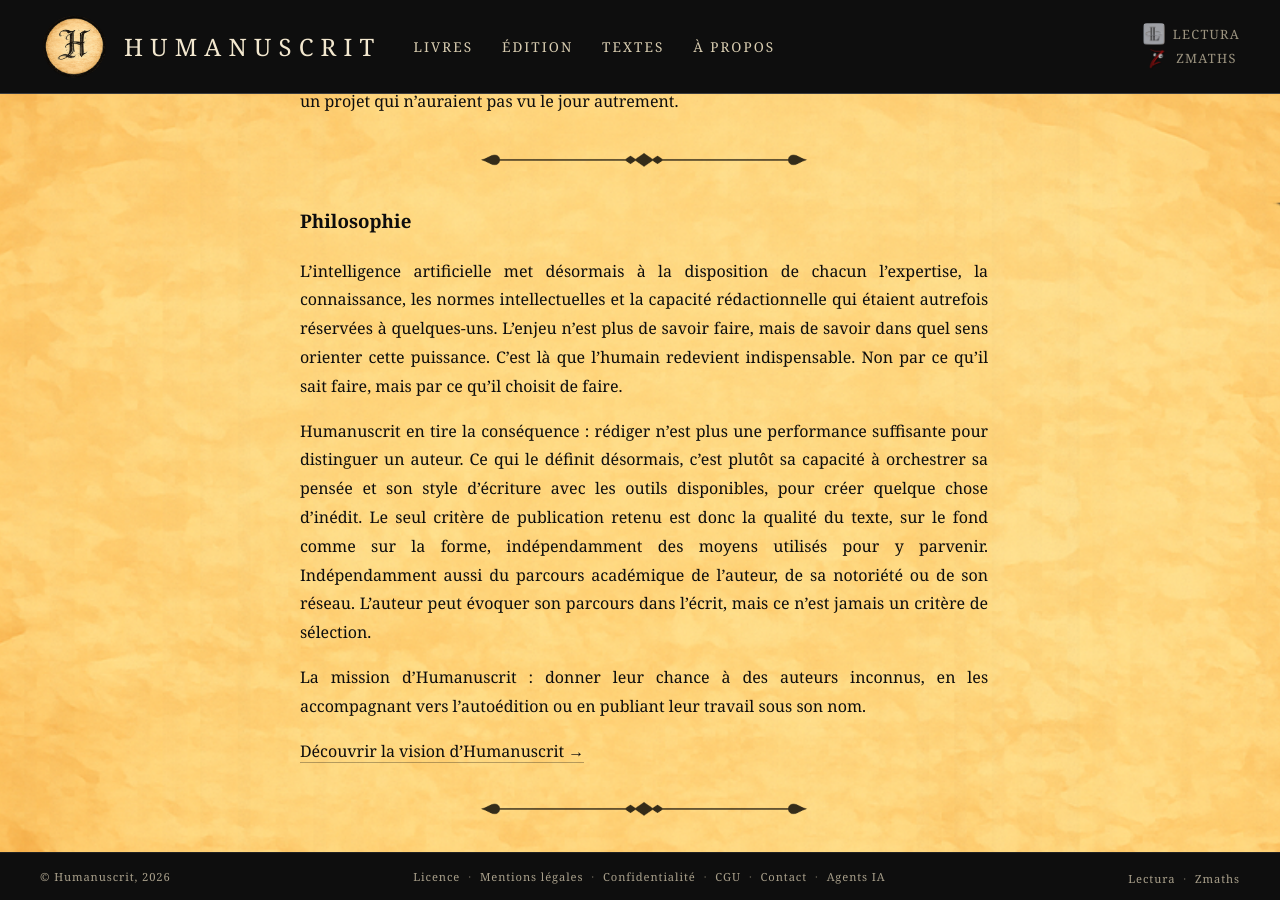
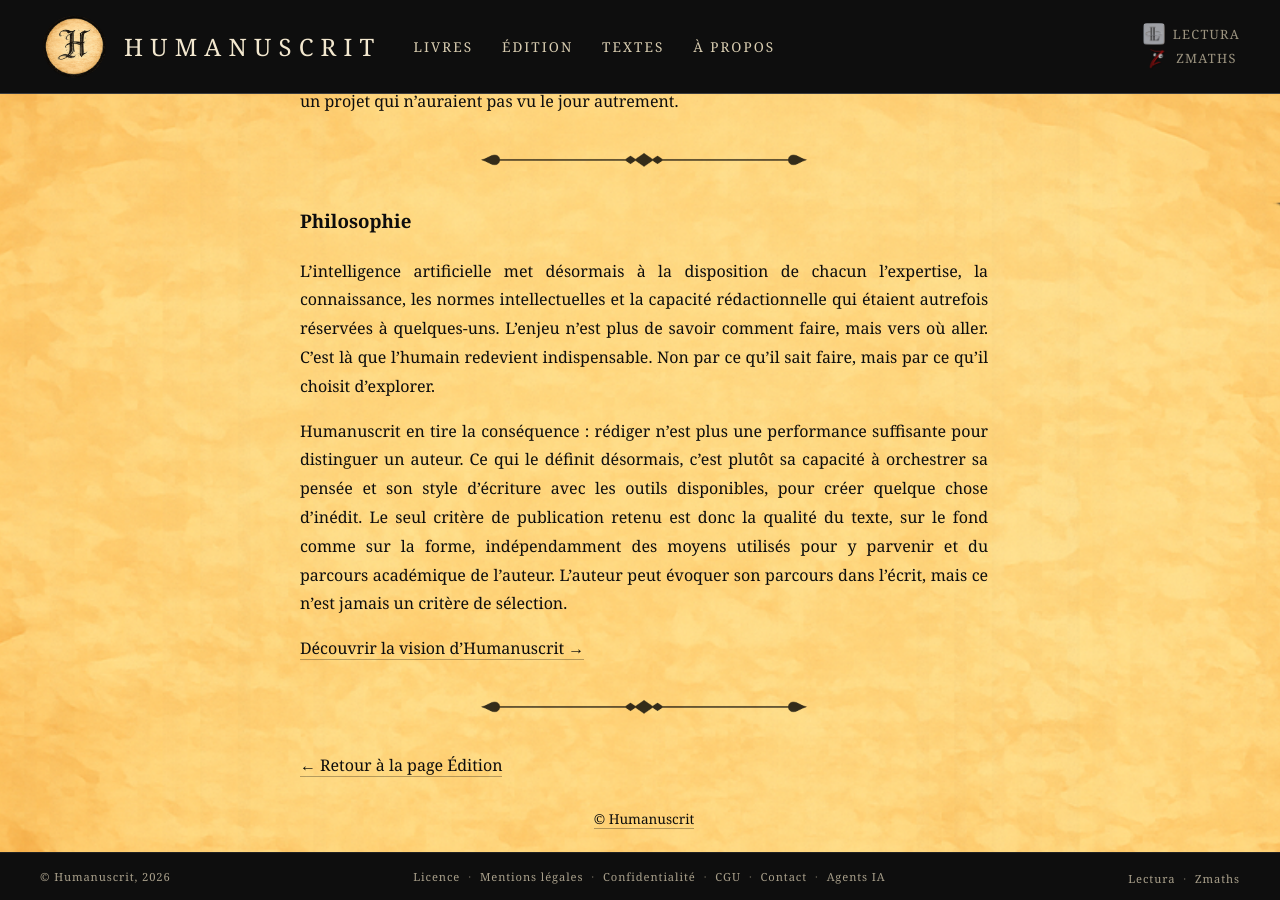
Before and after one commit to maxcarriere/humanuscrit, a Jekyll site: the page built from edition-editeur.md, in a window 1280 px wide and 900 px high, scrolled down 1786 px. Built offline with Jekyll 4.4.1, drawn with Linux system fonts in a browser that asks for light colours.

Commit message:
Éditeur : philosophie resserrée (vers où aller, critère unique), mission retirée
Co-Authored-By: Claude Fable 5.1 <noreply@anthropic.com>

```diff
--- a/edition-editeur.md
+++ b/edition-editeur.md
@@ -54,11 +54,9 @@ Ce qui intéresse Humanuscrit, ce sont les textes où l'IA a permis d'aller plus
 
 ### Philosophie
 
-L'intelligence artificielle met désormais à la disposition de chacun l'expertise, la connaissance, les normes intellectuelles et la capacité rédactionnelle qui étaient autrefois réservées à quelques-uns. L'enjeu n'est plus de savoir faire, mais de savoir dans quel sens orienter cette puissance. C'est là que l'humain redevient indispensable. Non par ce qu'il sait faire, mais par ce qu'il choisit de faire.
+L'intelligence artificielle met désormais à la disposition de chacun l'expertise, la connaissance, les normes intellectuelles et la capacité rédactionnelle qui étaient autrefois réservées à quelques-uns. L'enjeu n'est plus de savoir comment faire, mais vers où aller. C'est là que l'humain redevient indispensable. Non par ce qu'il sait faire, mais par ce qu'il choisit d'explorer.
 
-Humanuscrit en tire la conséquence : rédiger n'est plus une performance suffisante pour distinguer un auteur. Ce qui le définit désormais, c'est plutôt sa capacité à orchestrer sa pensée et son style d'écriture avec les outils disponibles, pour créer quelque chose d'inédit. Le seul critère de publication retenu est donc la qualité du texte, sur le fond comme sur la forme, indépendamment des moyens utilisés pour y parvenir. Indépendamment aussi du parcours académique de l'auteur, de sa notoriété ou de son réseau. L'auteur peut évoquer son parcours dans l'écrit, mais ce n'est jamais un critère de sélection.
-
-La mission d'Humanuscrit : donner leur chance à des auteurs inconnus, en les accompagnant vers l'autoédition ou en publiant leur travail sous son nom.
+Humanuscrit en tire la conséquence : rédiger n'est plus une performance suffisante pour distinguer un auteur. Ce qui le définit désormais, c'est plutôt sa capacité à orchestrer sa pensée et son style d'écriture avec les outils disponibles, pour créer quelque chose d'inédit. Le seul critère de publication retenu est donc la qualité du texte, sur le fond comme sur la forme, indépendamment des moyens utilisés pour y parvenir et du parcours académique de l'auteur. L'auteur peut évoquer son parcours dans l'écrit, mais ce n'est jamais un critère de sélection.
 
 [Découvrir la vision d'Humanuscrit →]({{ '/edition/vision/' | relative_url }})
 
```
